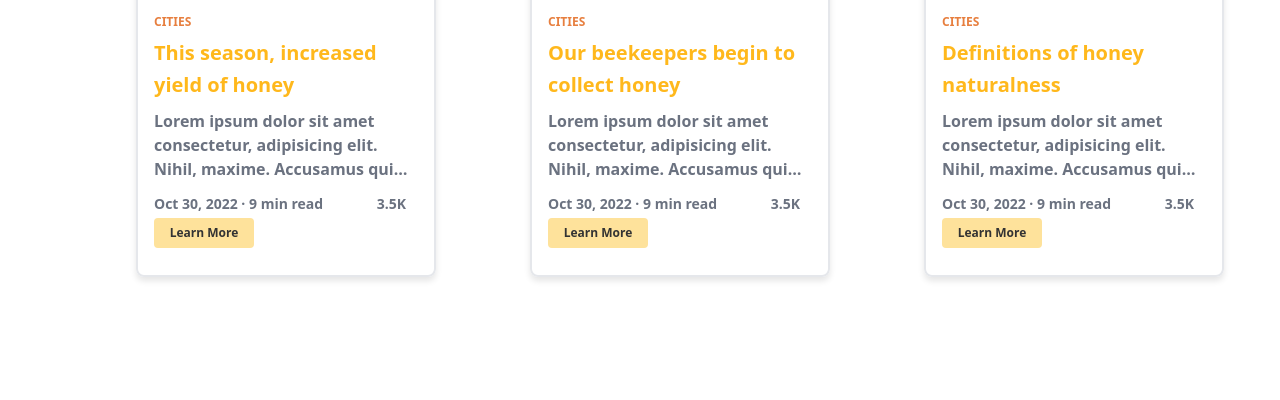
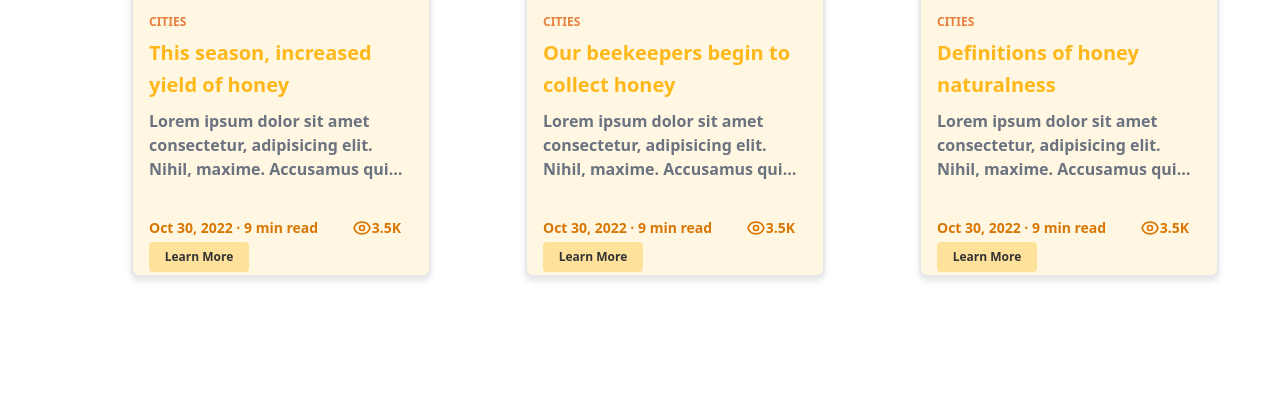
Before and after one commit to berlincapztone/PRO_HS-, a Django app: template honeyapp/templates/honey.html in a window 1280 px wide. Shown: the part 1827-2227 px from the top of the page. Run offline with Django 5.2, Linux system fonts and the light colour scheme; the template is opened without the code that fills it, so the values that code supplies are empty; parts of the project's set-up code (start-up, migrations or seed data) failed here and were passed over; some libraries are stand-ins or nearby versions.

Commit message:
yes my commit my changes

```diff
--- a/honeyapp/templates/honey.html
+++ b/honeyapp/templates/honey.html
@@ -296,8 +296,6 @@
                 font-size: 0.75rem;
             }
         }
-
-
     </style>
 
 
@@ -437,40 +435,18 @@
 <section class="w-screen py-20">
     <h1 class="mb-12 text-center font-sans text-5xl font-bold" style="color: #FFB81C;">Recent Article</h1>
 
-    <div class="blog-container">
+    <div class="blog-container flex justify-center">
 
-        <article class="blog-card" style="margin-left:120px;">
+        <article class="blog-card" style="margin-left:120px; background-color: #FFF7E1;">
             <img src="{% static 'assets/images/blog1.jpg' %}" alt="blog" />
-            <div class="blog-card-content">
-                <h2 class="title-font font-semibold">Cities</h2>
-                <h1 class="title-font font-semibold text-2xl">This season, increased yield of honey</h1>
-                <p class="font-semibold">Lorem ipsum dolor sit amet consectetur, adipisicing elit. Nihil, maxime. Accusamus qui incidunt est rem at corrupti, earum fugiat iure.</p>
-                <div class="blog-card-footer">
-                    <span class="font-semibold">Oct 30, 2022 · 9 min read</span>
-                    <span class="inline-flex items-center py-1 pr-3 font-semibold">
-                        <svg xmlns="http://www.w3.org/2000/svg" fill="none" viewBox="0 0 24 24" stroke="currentColor">
-                            <path stroke-linecap="round" stroke-linejoin="round" stroke-width="2" d="M15 12a3 3 0 11-6 0 3 3 0 016 0z"></path>
-                            <path stroke-linecap="round" stroke-linejoin="round" stroke-width="2" d="M2.458 12C3.732 7.943 7.523 5 12 5c4.478 0 8.268 2.943 9.542 7-1.274 4.057-5.064 7-9.542 7-4.477 0-8.268-2.943-9.542-7z"></path>
-                        </svg>
-                        3.5K
-                    </span>
-                </div>
-                <a href="#" style="background-color: #FEE29B; color: #333333; padding: 6px 4px; font-size: 0.75rem; border-radius: 4px; display: inline-block; text-align: center; width: 100px;" class="font-semibold">Learn More</a>
-
-
-            </div>
-        </article>
-
-        <article class="blog-card" style="margin-left:70px;">
-            <img src="{% static 'assets/images/blog2.jpg' %}" alt="blog" />
-            <div class="blog-card-content">
-                <h2 class="title-font font-semibold">Cities</h2>
-                <h1 class="title-font font-semibold text-2xl">Our beekeepers begin to collect honey</h1>
-                <p class="font-semibold">Lorem ipsum dolor sit amet consectetur, adipisicing elit. Nihil, maxime. Accusamus qui incidunt est rem at corrupti, earum fugiat iure.</p>
-                <div class="blog-card-footer">
-                    <span class="font-semibold">Oct 30, 2022 · 9 min read</span>
-                    <span class="inline-flex items-center py-1 pr-3 font-semibold">
-                        <svg xmlns="http://www.w3.org/2000/svg" fill="none" viewBox="0 0 24 24" stroke="currentColor">
+            <div class="blog-card-content p-6">
+                <h2 class="title-font font-semibold text-yellow-600">Cities</h2>
+                <h1 class="title-font font-semibold text-2xl text-yellow-800">This season, increased yield of honey</h1>
+                <p class="font-semibold text-yellow-700">Lorem ipsum dolor sit amet consectetur, adipisicing elit. Nihil, maxime. Accusamus qui incidunt est rem at corrupti, earum fugiat iure.</p>
+                <div class="blog-card-footer flex justify-between items-center mt-4">
+                    <span class="font-semibold text-yellow-600">Oct 30, 2022 · 9 min read</span>
+                    <span class="inline-flex items-center py-1 pr-3 font-semibold text-yellow-600">
+                        <svg xmlns="http://www.w3.org/2000/svg" fill="none" viewBox="0 0 24 24" stroke="currentColor" class="w-5 h-5">
                             <path stroke-linecap="round" stroke-linejoin="round" stroke-width="2" d="M15 12a3 3 0 11-6 0 3 3 0 016 0z"></path>
                             <path stroke-linecap="round" stroke-linejoin="round" stroke-width="2" d="M2.458 12C3.732 7.943 7.523 5 12 5c4.478 0 8.268 2.943 9.542 7-1.274 4.057-5.064 7-9.542 7-4.477 0-8.268-2.943-9.542-7z"></path>
                         </svg>
@@ -481,16 +457,36 @@
             </div>
         </article>
 
-        <article class="blog-card" style="margin-left:70px;">
+        <article class="blog-card" style="margin-left:70px; background-color: #FFF7E1;">
+            <img src="{% static 'assets/images/blog2.jpg' %}" alt="blog" />
+            <div class="blog-card-content p-6">
+                <h2 class="title-font font-semibold text-yellow-600">Cities</h2>
+                <h1 class="title-font font-semibold text-2xl text-yellow-800">Our beekeepers begin to collect honey</h1>
+                <p class="font-semibold text-yellow-700">Lorem ipsum dolor sit amet consectetur, adipisicing elit. Nihil, maxime. Accusamus qui incidunt est rem at corrupti, earum fugiat iure.</p>
+                <div class="blog-card-footer flex justify-between items-center mt-4">
+                    <span class="font-semibold text-yellow-600">Oct 30, 2022 · 9 min read</span>
+                    <span class="inline-flex items-center py-1 pr-3 font-semibold text-yellow-600">
+                        <svg xmlns="http://www.w3.org/2000/svg" fill="none" viewBox="0 0 24 24" stroke="currentColor" class="w-5 h-5">
+                            <path stroke-linecap="round" stroke-linejoin="round" stroke-width="2" d="M15 12a3 3 0 11-6 0 3 3 0 016 0z"></path>
+                            <path stroke-linecap="round" stroke-linejoin="round" stroke-width="2" d="M2.458 12C3.732 7.943 7.523 5 12 5c4.478 0 8.268 2.943 9.542 7-1.274 4.057-5.064 7-9.542 7-4.477 0-8.268-2.943-9.542-7z"></path>
+                        </svg>
+                        3.5K
+                    </span>
+                </div>
+                <a href="#" style="background-color: #FEE29B; color: #333333; padding: 6px 4px; font-size: 0.75rem; border-radius: 4px; display: inline-block; text-align: center; width: 100px;" class="font-semibold">Learn More</a>
+            </div>
+        </article>
+
+        <article class="blog-card" style="margin-left:70px; background-color: #FFF7E1;">
             <img src="{% static 'assets/images/blog3.jpg' %}" alt="blog" />
-            <div class="blog-card-content">
-                <h2 class="title-font font-semibold">Cities</h2>
-                <h1 class="title-font font-semibold text-2xl">Definitions of honey naturalness</h1>
-                <p class="font-semibold">Lorem ipsum dolor sit amet consectetur, adipisicing elit. Nihil, maxime. Accusamus qui incidunt est rem at corrupti, earum fugiat iure.</p>
-                <div class="blog-card-footer">
-                    <span class="font-semibold">Oct 30, 2022 · 9 min read</span>
-                    <span class="inline-flex items-center py-1 pr-3 font-semibold">
-                        <svg xmlns="http://www.w3.org/2000/svg" fill="none" viewBox="0 0 24 24" stroke="currentColor">
+            <div class="blog-card-content p-6">
+                <h2 class="title-font font-semibold text-yellow-600">Cities</h2>
+                <h1 class="title-font font-semibold text-2xl text-yellow-800">Definitions of honey naturalness</h1>
+                <p class="font-semibold text-yellow-700">Lorem ipsum dolor sit amet consectetur, adipisicing elit. Nihil, maxime. Accusamus qui incidunt est rem at corrupti, earum fugiat iure.</p>
+                <div class="blog-card-footer flex justify-between items-center mt-4">
+                    <span class="font-semibold text-yellow-600">Oct 30, 2022 · 9 min read</span>
+                    <span class="inline-flex items-center py-1 pr-3 font-semibold text-yellow-600">
+                        <svg xmlns="http://www.w3.org/2000/svg" fill="none" viewBox="0 0 24 24" stroke="currentColor" class="w-5 h-5">
                             <path stroke-linecap="round" stroke-linejoin="round" stroke-width="2" d="M15 12a3 3 0 11-6 0 3 3 0 016 0z"></path>
                             <path stroke-linecap="round" stroke-linejoin="round" stroke-width="2" d="M2.458 12C3.732 7.943 7.523 5 12 5c4.478 0 8.268 2.943 9.542 7-1.274 4.057-5.064 7-9.542 7-4.477 0-8.268-2.943-9.542-7z"></path>
                         </svg>
@@ -669,5 +665,33 @@
         });
         </script>
 
+        <script>
+            document.addEventListener('DOMContentLoaded', function() {
+                function adjustCardStyles() {
+                    const blogCards = document.querySelectorAll('.blog-card');
+                    const viewportWidth = window.innerWidth;
+
+                    blogCards.forEach(card => {
+                        if (viewportWidth <= 480) { // For small screens
+                            card.style.marginLeft = '0';
+                            card.style.width = '100%'; // Full width
+                        } else if (viewportWidth <= 768) { // For tablets
+                            card.style.marginLeft = '0';
+                            card.style.width = '90%'; // Almost full width
+                        } else { // For larger screens
+                            card.style.marginLeft = '70px'; // Original margin
+                            card.style.width = '300px'; // Original width
+                        }
+                    });
+                }
+
+                adjustCardStyles(); // Initial call
+                window.addEventListener('resize', adjustCardStyles); // Call on resize
+            });
+            </script>
+
+
+
+
 </body>
 </html>
```
Also changed, not shown: honeyapp/templates/honeyproduct.html (+39 -42 lines).
